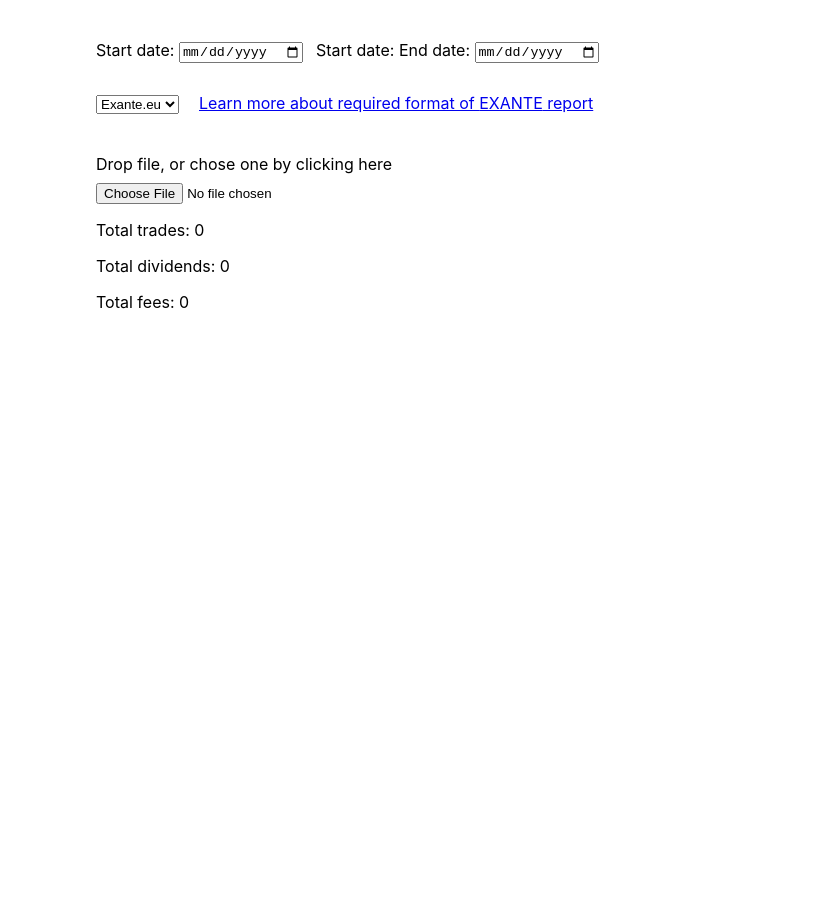
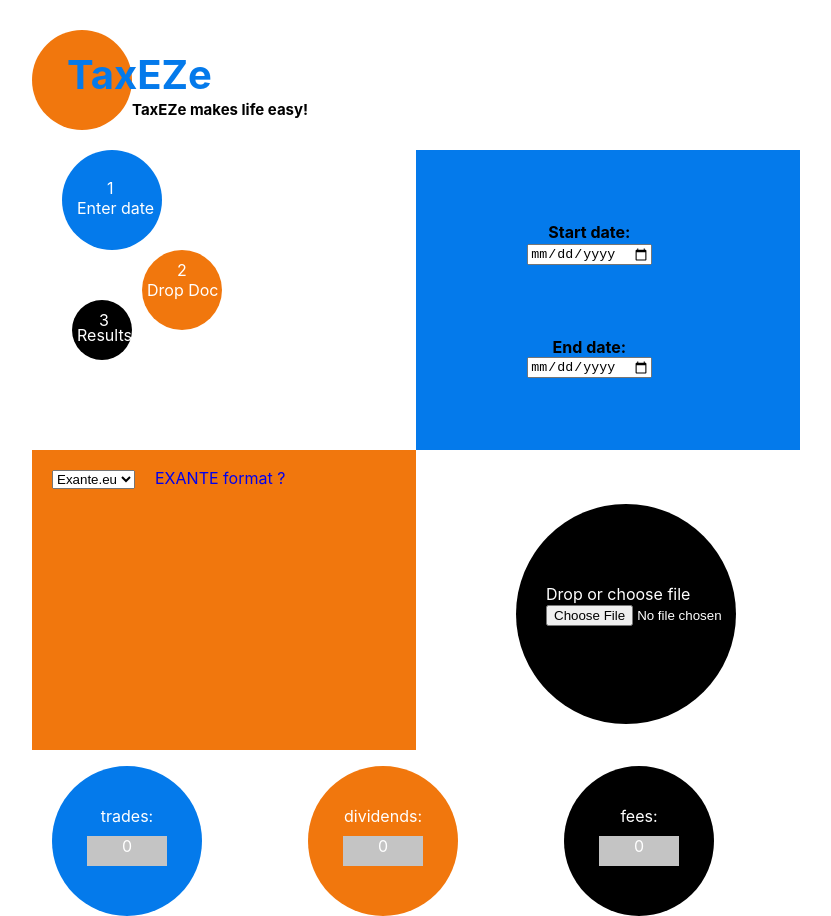
Before and after one commit to andrewmiroshnichenko/trading-taxes, a React (Create React App) app: page / in a window 1280 px wide. Shown: the whole page, without its empty margins (224-1055 px from the left). Before the commit the page ends 800 px from the top, so only its background shows below. Built offline with nearby package versions, Linux system fonts and the light colour scheme.

Commit message:
added css

```diff
--- a/public/index.html
+++ b/public/index.html
@@ -27,6 +27,17 @@
     <title>React App</title>
   </head>
   <body>
+    <header class="header">
+      <div class="header-title">
+        <div class="header-title-circle"></div>
+        <div class="header-title-main">
+          TaxEZe
+        </div>
+        <div class="header-subtitle">
+          TaxEZe makes life easy!
+        </div>
+      </div>
+    </header>
     <noscript>You need to enable JavaScript to run this app.</noscript>
     <div id="root"></div>
     <!--
--- a/src/components/BrokerSelect.tsx
+++ b/src/components/BrokerSelect.tsx
@@ -33,16 +33,18 @@ export const BrokerSelect: React.FunctionComponent<Props> = ({
   );
 
   return (
-    <div>
+    <span className="broker-select-tile">
       <select className="broker-select" value={selectedBroker} onChange={onBrokerTypeChange}>
         {options}
       </select>
-      <Link className="selected-broker-info-link"
-        to={`/${selectedBroker.toLowerCase()}-details`}
-        style={{ marginLeft: 20 }}
-      >
-        Learn more about required format of {selectedBroker} report
+      <span className="selected-broker-info-link">
+        <Link
+          to={`/${selectedBroker.toLowerCase()}-details`}
+          style={{ marginLeft: 20 }}
+        >
+          {selectedBroker} format ?
       </Link>
-    </div>
+      </span>
+    </span>
   );
 };
--- a/src/components/DataSubsection.tsx
+++ b/src/components/DataSubsection.tsx
@@ -14,15 +14,20 @@ export const DataSubsection: React.FunctionComponent<Props> = ({
   isHidden,
 }) => {
   return isHidden ? null : (
-    <div>
-      <p>
-        Total {datasetProp}: {total}
-      </p>
+    <span className={`${datasetProp}`}>
+      <span className={`${datasetProp}-text`}>
+        <div>{datasetProp}:</div>
+        <div className= {`${datasetProp}-number`}>{total}</div>
+      </span>
+      <span className ={`${datasetProp}-report`}>
       <DownloadLink
         fileName={`${datasetProp}.csv`}
         dataset={dataset}
-        text={`Download ${datasetProp} CSV`}
+        // text={`Download ${datasetProp} CSV`}
+        text = {`Report`}
       />
-    </div>
+      </span>
+      <div className={`${datasetProp}-circle`}></div>
+    </span>
   );
 };
--- a/src/components/FileInput.tsx
+++ b/src/components/FileInput.tsx
@@ -67,17 +67,25 @@ export const FileInput: React.FunctionComponent<Props> = ({
 
   return (
     <>
+
+      <span className="file-input-tile">
+
+      <div className="file-input-both">
         <label htmlFor="main-file-input">
           <div className="drop-file-text">
-          Drop file, or chose one by clicking here
+            Drop or choose file
           </div>
         </label>
         <div>
           <input type="file" id="main-file-input" onChange={onChange} />
         </div>
         {excludedOperations.length ? (
-        <p>Excluded operations: {excludedOperations.join(", ")}</p>
+          <p>Excluding: {excludedOperations.join(", ")}</p>
           ) : null}
+      </div>
+          <div className="file-input-circle"></div>
+
+      </span>
     </>
   );
 };
--- a/src/components/TimeRangeSelect.tsx
+++ b/src/components/TimeRangeSelect.tsx
@@ -17,23 +17,49 @@ export const TimeRangeSelect: React.FunctionComponent<Props> = ({
   );
 
   return (
-    <div className="time-range-select" style={{ marginBottom: 30 }}>
-      <label htmlFor="report-range-start">
-        <span className="start-date-text">
-        Start date:{" "}
+    <div className="steps-dates-row">
+
+      <div className="info-steps">
+        <div className="info-step-1">
+          <div className="info-step-1-1">1</div>
+          <div className="info-step-1-text">Enter date</div>
+          <div className="info-step-1-circle"></div>
+        </div>
+        <div className="info-step-2">
+          <div className="info-step-2-2">2</div>
+          <div className="info-step-2-text">Drop Doc</div>
+          <div className="info-step-2-circle"></div>
+        </div>
+        <div className="info-step-3">
+          <div className="info-step-3-3">3</div>
+          <div className="info-step-3-text">Results</div>
+          <div className="info-step-3-circle"></div>
+        </div>
+      </div>
+      <div className="time-range-tile">
+        <label htmlFor="report-range-end">
+          <div className="start-date-container">
+            <div className="start-date-text">
+              Start date:
+            </div>
+            <div className="start-date-input">
+              {" "}
               <input
-          id="report-range-start"
+                id="report-range-end"
                 type="date"
                 onChange={timeUpdateCallback}
                 value={startDate}
                 name="startDate"
               />
-        </span>
+            </div>
+          </div>
         </label>
         <label htmlFor="report-range-end">
-        <span className="end-date-text">
-        Start date:{" "}
-        End date:{" "}
+          <div className="end-date-container">
+            <div className="end-date-text">
+              End date:
+          </div>
+            {" "}
             <input
               id="report-range-end"
               type="date"
@@ -41,8 +67,9 @@ export const TimeRangeSelect: React.FunctionComponent<Props> = ({
               value={endDate}
               name="endDate"
             />
-        </span>
+          </div>
         </label>
     </div>
+    </div >
   );
 };
--- a/src/index.css
+++ b/src/index.css
@@ -8,34 +8,459 @@ body {
   /* color: red; */
 }
 
+a, a:link, a:visited, a:focus, a:hover, a:active{
+  /* color:olive; */
+  text-decoration:none;
+  /* color : white; */
+  /* cursor: crosshair; */
+}
+
 code {
   font-family: source-code-pro, Menlo, Monaco, Consolas, 'Courier New',
     monospace;
 }
 
+
+.header {
+  position: relative;
+  height: 150px;
+}
+
+.header-title {
+  width: 100px;
+  position: absolute;
+  /* left: 25vw; */
+  left : 20%;
+  right:20%;
+  top : 30px;
+}
+
+.header-title-circle {
+    height: 100px;
+    width: 100px;
+    background-color: #F1770D;
+    border-radius: 50%;
+    position: absolute;
+    /* top : 30px; */
+    /* left: 100px; */
+    z-index: 1;
+
+}
+
+.header-title-main {
+  /* background-color : yellow; */
+  /* padding-left: 26vw; */
+  position: absolute;
+  top : 20px;
+  left: 35px;
+  color : #047AEB;
+  font-size: 40px;
+  font-weight: bold;
+  z-index: 2;
+}
+
+.header-subtitle {
+  /* background-color : yellow; */
+  position : absolute;
+  left : 100px;
+  top : 70px;
+  width: 30vw;
+  z-index: 2;
+  color : black;
+  font-size: 15px;
+  font-weight: bold;
+}
+
+
+.steps-dates-row {
+  display: flex;
+  justify-content: center;
+  /* position: relative; */
+  height: 300px;
+  /* display: flex; */
+  /* flex-direction: row; */
+  /* flex-wrap: nowrap; */
+  /* justify-content: space-evenly; */
+}
+
+.info-steps {
+  width: 30%;
+  /* background: turquoise; */
+  /* display: flex; */
+  position: relative;
+}
+
+.info-step-1 {
+  /* display: inline; */
+  position: absolute;
+  /* display: flex; */
+  /* flex-direction: column; */
+  left : 30px;
+  top : 0px;
+}
+
+.info-step-1-1 {
+  position: absolute;
+  left: 45px;
+  top : 28px;
+  z-index: 2;
+  color: white;
+  /* font-weight: bold;*/
+
+}
+
+.info-step-1-text {
+  position: absolute;
+  width: 100px;
+  z-index: 2;
+  top : 48px;
+  left : 15px;
+  color: white;
+  /* font-weight: bold; */
+
+}
+
+
+.info-step-1-circle {
+  height: 100px;
+  width: 100px;
+  background-color: #047AEB;
+  border-radius: 50%;
+  position: absolute;
+  z-index: 1;
+}
+
+
+.info-step-2 {
+  /* display: inline; */
+  position: absolute;
+  /* display: flex; */
+  /* flex-direction: column; */
+  left : 110px;
+  top : 100px;
+}
+
+.info-step-2-circle {
+  height: 80px;
+  width: 80px;
+  background-color: #F1770D;
+  border-radius: 50%;
+  position: absolute;
+  z-index: 1;
+}
+
+
+.info-step-2-2 {
+  position: absolute;
+  left: 35px;
+  top : 10px;
+  z-index: 2;
+  color: white;
+  /* font-weight: bold;*/
+
+}
+
+.info-step-2-text {
+  position: absolute;
+  width: 100px;
+  z-index: 2;
+  top : 30px;
+  left : 5px;
+  color: white;
+  /* font-weight: bold; */
+
+}
+
+.info-step-3 {
+  /* display: inline; */
+  position: absolute;
+  /* display: flex; */
+  /* flex-direction: column; */
+  left : 40px;
+  top : 150px;
+}
+
+.info-step-3-circle {
+  height: 60px;
+  width: 60px;
+  background-color: black;
+  border-radius: 50%;
+  position: absolute;
+  z-index: 1;
+}
+
+
+.info-step-3-3 {
+  position: absolute;
+  left: 27px;
+  top : 10px;
+  z-index: 2;
+  color: white;
+  /* font-weight: bold;*/
+
+}
+
+.info-step-3-text {
+  position: absolute;
+  width: 100px;
+  z-index: 2;
+  top : 25px;
+  left : 5px;
+  color: white;
+  /* font-weight: bold; */
+
+}
+
+
 #root {
-  width: 50%;
-  margin: 0 auto;
+  /* width: 50%; */
+  /* margin: 0 auto; */
   /* margin-left: 10vw; */
   /* margin-top: 10vh; */
 
 }
 
-.time-range-select {
-  margin-top: 5vh;
+.time-range-tile {
+  background: #047AEB;
+  /* margin-top: 5vh; */
+   width: 30%;
+  /* background: yellow;  */
   display: flex;
-  flex-direction: row;
-  /* justify-content: space-between; */
+  flex-direction: column;
+  align-items: center;
+  /* align-content: center; */
+
+  /* display: inline; */
+  justify-content: space-evenly;
 }
 
-.start-date-text  {
-  margin-right: 1vw;
+.start-date-container  {
+  /* background: red; */
+  width: 70%;
+  display: flex;
+  flex-direction: column;
+  align-items: center;
+}
+
+.end-date-container  {
+  /* background: red; */
+  width: 70%;
+  display: flex;
+  flex-direction: column;
+  align-items: center;
+}
+
+.start-date-text {
+  font-size: 16px;
+  font-weight: bold;
+  /* color: red; */
+}
+
+.end-date-text  {
+  font-size: 16px;
+  font-weight: bold;
+}
+
+.broker-select-tile {
+  background: #F1770D;
+  /* margin-top: 5vh; */
+  width: 30%;
+  height: 300px;
+  margin-left: 20vw;
+  /* justify-content: center; */
+  /* display: flex; */
+  /* justify-content: center; */
+  /* align-items: center; */
+  display: inline-block;
+  position: relative;
+  /* padding-left: 20px; */
+  /* padding-top: 20px; */
 }
 
 .broker-select {
-  margin-bottom: 5vh;
+  margin-left : 20px;
+  margin-top: 20px;
 }
 
-.drop-file-text {
+.selected-broker-info-link {
+  /* position: absolute; */
+  /* top : 50px; */
+}
+
+
+.file-input-tile {
+  /* background: #F1770D; */
+  /* margin-top: 5vh; */
+   width: 10vw;
+   /* height: 400px; */
+   display: inline-block;
+   margin-right: 20vw;
+   position: relative;
+}
+
+.file-input-both {
+  position: absolute;
+  z-index: 2;
+  left : 130px;
+  top : 100px;
+  color: white;
+
+}
+
+.file-input-circle {
+  height: 220px;
+  width: 220px;
+  background-color: black;
+  border-radius: 50%;
+  position: absolute;
+  z-index: 1;
+  top : 20px;
+  left : 100px;
+}
+
+.trades {
+  width: 20%;
+  margin-left: 20vw;
+  display: inline-block;
+  position: relative;
+  /* color: #047AEB; */
+}
+
+.trades-circle {
+  height: 150px;
+  width: 150px;
+  background-color: #047AEB;
+  border-radius: 50%;
+  position: absolute;
+  z-index: 1;
+  /* top : 20px; */
+  left : 20px;
+}
+
+.trades-text {
+  position: absolute;
+  z-index: 2;
+  color: white;
+  left: 55px;
+  top : 40px;
+  text-align: center;
+}
+
+.trades-number {
+  margin-top: 10px;
+  background-color: #C4C4C4;
+  width: 80px;
+  height: 30px;
+  text-align: center;
+  vertical-align: middle;
+}
+
+.trades-report a{
+  text-decoration: underline;
+  position: absolute;
+  top : 110px;
+  left  : 70px;
+  z-index: 2;
+  color:  white;
+}
+
+.dividends {
+  width: 20%;
+  /* margin-left: 20vw; */
+  display: inline-block;
+  position: relative;
+  /* color: #F1770D; */
+}
+
+.dividends-circle {
+  height: 150px;
+  width: 150px;
+  background-color: #F1770D;
+  border-radius: 50%;
+  position: absolute;
+  z-index: 1;
+  /* top : 20px; */
+  left : 20px;
+}
+
+.dividends-text {
+  position: absolute;
+  z-index: 2;
+  color: white;
+  left: 55px;
+  top : 40px;
+  text-align: center;
+}
+
+.dividends-number {
+  margin-top: 10px;
+  background-color: #C4C4C4;
+  width: 80px;
+  height: 30px;
+  text-align: center;
+  vertical-align: middle;
+}
+
+.dividends-report a{
+  position: absolute;
+  top : 110px;
+  left  : 70px;
+  z-index: 2;
+  color:  white;
+  text-decoration: underline;
+}
+
+
+.fees {
+  width: 20%;
+  /* margin-left: 20vw; */
+  display: inline-block;
+  position: relative;
+}
+
+.fees-circle {
+  height: 150px;
+  width: 150px;
+  background-color: black;
+  border-radius: 50%;
+  position: absolute;
+  z-index: 1;
+  /* top : 20px; */
+  left : 20px;
+}
+
+.fees-text {
+  position: absolute;
+  z-index: 2;
+  color: white;
+  left: 55px;
+  top : 40px;
+  text-align: center;
+}
+
+.fees-number {
+  margin-top: 10px;
+  background-color: #C4C4C4;
+  width: 80px;
+  height: 30px;
+  text-align: center;
+  vertical-align: middle;
+}
+
+.fees-report a{
+  position: absolute;
+  top : 110px;
+  left  : 70px;
+  z-index: 2;
+  color:  white;
+  text-decoration: underline;
+}
+
+
+
+
+
+
+/* .drop-file-text {
   margin-bottom : 1vh;
-}
+}  */
```
Lines whose indentation alone changed are shown as unchanged.
